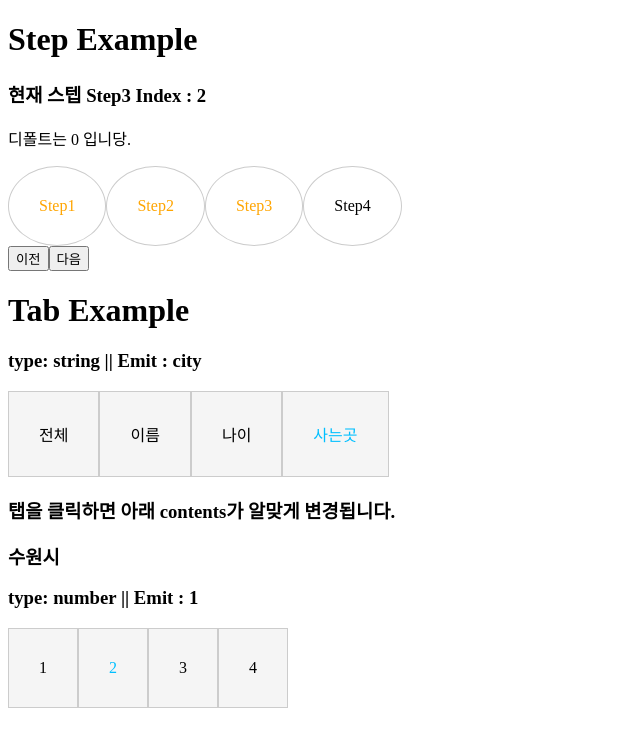
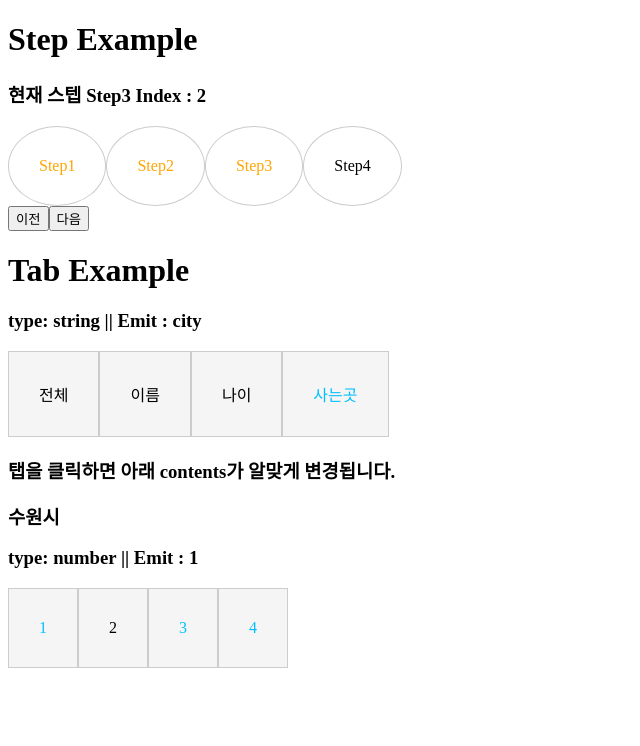
Before and after one commit to leejeongkang/my-component-app, a Nuxt app: page /nav in a window 1280 px wide. Shown: the top 746 px of the page, without its empty margins (0-640 px from the left). Built offline with nearby package versions, Linux system fonts and the light colour scheme.

Commit message:
[navigation] feat: class style 비교 로직 function 공통화 개발
- comparisonOperator 비교 부등호 enum type 개발

```diff
--- a/components/composables/navigationComposition.ts
+++ b/components/composables/navigationComposition.ts
@@ -3,11 +3,11 @@ import { NavigationProps } from "@/components/interfaces/props/navigation.interf
 import { NavigationEvents } from "@/components/interfaces/events/navigation.interface";
 import { Ref, ref } from "vue";
 import { NavigationItemEnum } from "@/components/types/navigationItemEnum";
+import { ComparisonOperator } from "@/components/types/comparisonOperator";
 
 export class UseNavigationCompositionOptions
   implements NavigationProps, NavigationEvents, NavigationFunctionality
 {
-  data: Array<object>;
   activeItem?: Ref<number | string>;
   currentItemType?: NavigationItemEnum;
   moveItem(activeItem: Ref<number | string>, item: number | string): void {
@@ -29,6 +29,37 @@ export function navigationComposition(
       return index;
     }
   }
+
+  /**
+   * class style 비교 로직
+   * currentItemType 이 String 일 경우 에는 EQUAL 사용 권장
+   * @param a
+   * @param b
+   * @param comparison
+   */
+  const compareValues = (
+    a: number,
+    b: number,
+    comparison: ComparisonOperator,
+  ): boolean => {
+    switch (comparison) {
+      case ComparisonOperator.GREATER_THAN:
+        return a > b;
+      case ComparisonOperator.LESS_THAN:
+        return a < b;
+      case ComparisonOperator.GREATER_THAN_OR_EQUAL:
+        return a >= b;
+      case ComparisonOperator.LESS_THAN_OR_EQUAL:
+        return a <= b;
+      case ComparisonOperator.EQUAL:
+        return a === b;
+      case ComparisonOperator.NOT_EQUAL:
+        return a !== b;
+      default:
+        throw new Error(`Unsupported comparison operator: ${comparison}`);
+    }
+  };
+
   function handleMoveItem(item: number | string) {
     const moveItemFunctionality =
       options.moveItem || navigationComposition.moveItem;
@@ -39,6 +70,7 @@ export function navigationComposition(
   return {
     ...options,
     activeCurrentItem,
+    compareValues,
     handleMoveItem,
   };
 }
--- a/components/step.vue
+++ b/components/step.vue
@@ -1,6 +1,5 @@
 <template>
   <h3>현재 스텝 {{ data[currentItem][labelKey] }} Index : {{ currentItem }}</h3>
-  <p>디폴트는 0 입니당.</p>
   <div class="step-container">
     <div
       v-for="(item, index) in data"
@@ -21,10 +20,12 @@
 </template>
 
 <script lang="ts" setup>
+import type { PropType } from "vue";
 import { defineProps } from "vue";
 import { navigationComposition } from "@/components/composables/navigationComposition.ts";
 import { NavigationItemEnum } from "@/components/types/navigationItemEnum";
-import type { PropType } from "vue";
+import { ComparisonOperator } from "@/components/types/comparisonOperator";
+
 const props = defineProps({
   data: {
     type: Array,
@@ -49,21 +50,39 @@ const props = defineProps({
     type: Number as PropType<NavigationItemEnum>,
     default: NavigationItemEnum.Number,
   },
+  comparison: {
+    type: Number as PropType<ComparisonOperator>,
+    default: ComparisonOperator.EQUAL,
+  },
 });
 const emit = defineEmits<{ (e: "change", item: number | string): void }>();
 
-const { activeCurrentItem, handleMoveItem } = navigationComposition({
-  ...props,
-  onChange(item: number | string): void {
-    emit("change", item);
-  },
-});
+const { activeCurrentItem, compareValues, handleMoveItem } =
+  navigationComposition({
+    ...props,
+    onChange(item: number | string): void {
+      emit("change", item);
+    },
+  });
 function moveStep(idx: number): void {
   if (props.currentItem < idx) return;
   return handleMoveItem(idx);
 }
+
+/**
+ * currentItemType 이 String 일 경우 에는 EQUAL 사용 권장
+ * @param value
+ * @param index
+ */
 const classCurrentStep = (value: string, index: number): boolean => {
-  return props.currentItem >= activeCurrentItem(value, index);
+  let activeItem: string | number = activeCurrentItem(value, index);
+  let type: ComparisonOperator;
+  if (typeof activeItem === "number") {
+    type = props.comparison as ComparisonOperator;
+  } else {
+    type = ComparisonOperator.EQUAL;
+  }
+  return compareValues(props.currentItem, activeItem as number, type);
 };
 </script>
 
--- a/components/tab.vue
+++ b/components/tab.vue
@@ -24,6 +24,7 @@
 // defineProps, emit 찾아보기
 import { navigationComposition } from "@/components/composables/navigationComposition.ts";
 import { NavigationItemEnum } from "@/components/types/navigationItemEnum";
+import { ComparisonOperator } from "@/components/types/comparisonOperator";
 import type { PropType } from "vue";
 const props = defineProps({
   data: {
@@ -49,15 +50,20 @@ const props = defineProps({
     type: Number as PropType<NavigationItemEnum>,
     default: NavigationItemEnum.Number,
   },
+  comparison: {
+    type: Number as PropType<ComparisonOperator>,
+    default: ComparisonOperator.EQUAL,
+  },
 });
 const emit = defineEmits<{ (e: "change", item: number | string): void }>();
 
-const { activeCurrentItem, handleMoveItem } = navigationComposition({
-  ...props,
-  onChange(item: number | string): void {
-    emit("change", item);
-  },
-});
+const { activeCurrentItem, compareValues, handleMoveItem } =
+  navigationComposition({
+    ...props,
+    onChange(item: number | string): void {
+      emit("change", item);
+    },
+  });
 function moveItem(value: string, index: number): void {
   if (props.currentItemType === NavigationItemEnum.Number) {
     handleMoveItem(index);
@@ -66,8 +72,21 @@ function moveItem(value: string, index: number): void {
   }
 }
 handleMoveItem(props.currentItem);
+
+/**
+ * currentItemType 이 String 일 경우 에는 EQUAL 사용 권장
+ * @param value
+ * @param index
+ */
 const classCurrentTab = (value: string, index: number): boolean => {
-  return props.currentItem === activeCurrentItem(value, index);
+  let activeItem: string | number = activeCurrentItem(value, index);
+  let type: ComparisonOperator;
+  if (typeof activeItem === "number") {
+    type = props.comparison as ComparisonOperator;
+  } else {
+    type = ComparisonOperator.EQUAL;
+  }
+  return compareValues(props.currentItem, activeItem as number, type);
 };
 </script>
 
--- /dev/null
+++ b/components/types/comparisonOperator.ts
@@ -0,0 +1,14 @@
+export const enum ComparisonOperator {
+  GREATER_THAN,
+  // >
+  LESS_THAN,
+  // <
+  GREATER_THAN_OR_EQUAL,
+  // >=
+  LESS_THAN_OR_EQUAL,
+  // <=
+  EQUAL,
+  // ===
+  NOT_EQUAL,
+  // !==
+}
--- a/pages/nav.vue
+++ b/pages/nav.vue
@@ -6,6 +6,7 @@
       :label-key="'label'"
       :current-item="currentStep"
       :current-item-type="NavigationItemEnum.Number"
+      :comparison="ComparisonOperator.GREATER_THAN_OR_EQUAL"
       @change="changeStep"
     ></Step>
     <div>
@@ -35,6 +36,7 @@
       :value-key="'value'"
       :current-item="currentTab2"
       :current-item-type="NavigationItemEnum.Number"
+      :comparison="ComparisonOperator.NOT_EQUAL"
       @change="changeTab2"
     ></Tab>
   </div>
@@ -43,6 +45,7 @@
 <script setup lang="ts">
 import { ref } from "vue";
 import { NavigationItemEnum } from "@/components/types/navigationItemEnum";
+import { ComparisonOperator } from "@/components/types/comparisonOperator";
 /**
  * STEP
  */
```
